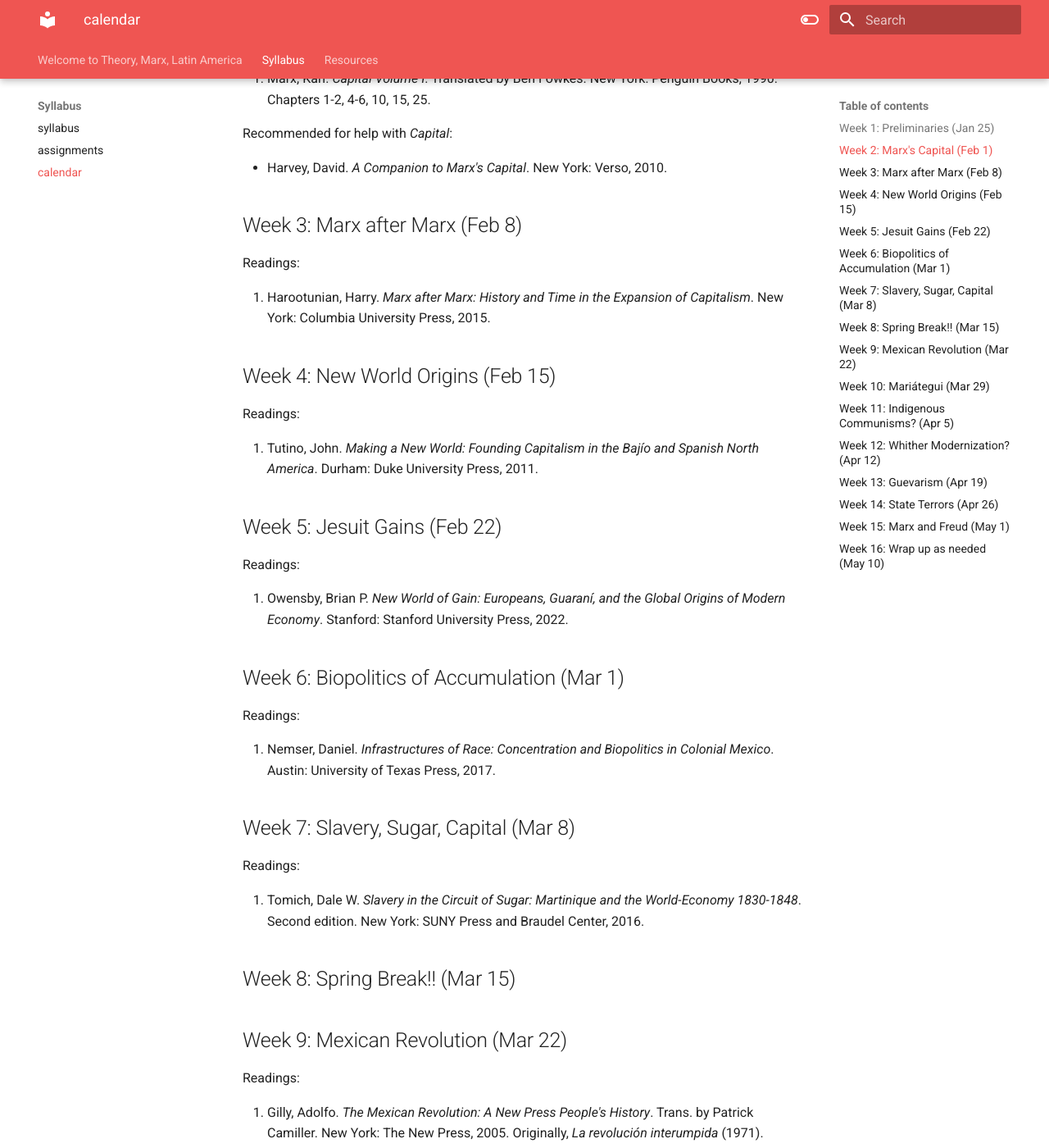
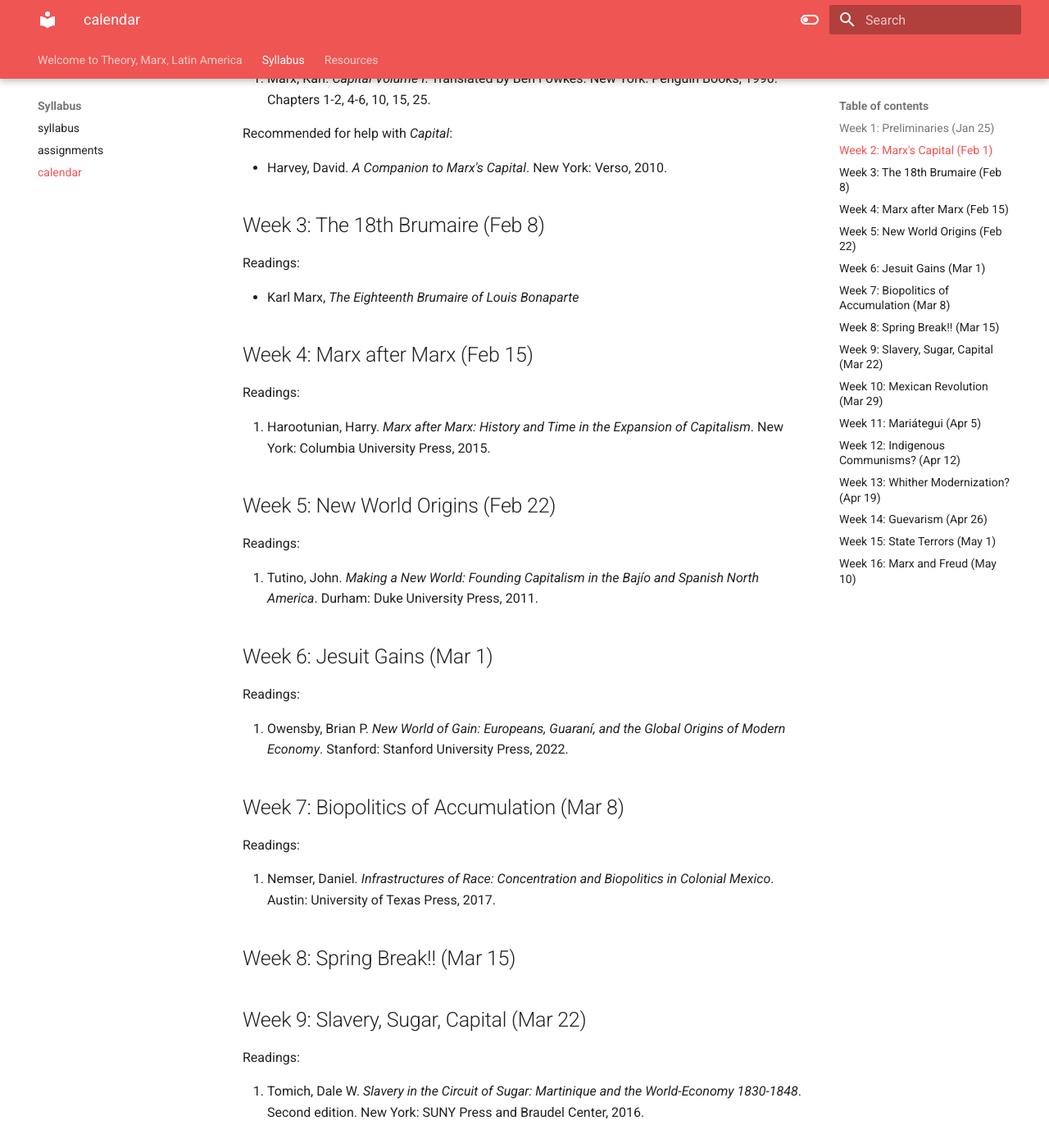
Before and after one commit to chadblack/2023_Marx, an MkDocs documentation site: the page built from docs/Syllabus/3-Calendar.md, in a window 1280 px wide and 1400 px high, scrolled down 749 px. Shown: the whole window at 82% size. Built offline with MkDocs 1.6.1 and Material for MkDocs 9.7.7, drawn with Linux system fonts in a browser that asks for light colours; some of the changed text lies outside the part shown.

Commit message:
calendar change for 18th B

```diff
--- a/docs/Syllabus/3-Calendar.md
+++ b/docs/Syllabus/3-Calendar.md
@@ -29,40 +29,48 @@ Recommended for help with *Capital*:
 
 - Harvey, David. *A Companion to Marx's Capital*. New York: Verso, 2010.
 
-## Week 3: Marx after Marx (Feb 8)
+## Week 3: The 18th Brumaire (Feb 8)
+
+Readings:
+
+- Karl Marx, *The Eighteenth Brumaire of Louis Bonaparte*
+
+
+## Week 4: Marx after Marx (Feb 15)
 
 Readings:
 
 1. Harootunian, Harry. *Marx after Marx: History and Time in the Expansion of Capitalism*. New York: Columbia University Press, 2015.
 
-## Week 4:  New World Origins (Feb 15)
+## Week 5:  New World Origins (Feb 22)
 Readings:
 
 1. Tutino, John.  *Making a New World: Founding Capitalism in the Bajío and Spanish North America*. Durham: Duke University Press, 2011.
 
-## Week 5: Jesuit Gains (Feb 22)
+## Week 6: Jesuit Gains (Mar 1)
 Readings:
 
 1. Owensby, Brian P.  *New World of Gain: Europeans, Guaraní, and the Global Origins of Modern Economy*. Stanford: Stanford University Press, 2022.
 
-## Week 6:   Biopolitics of Accumulation (Mar 1)
+## Week 7:   Biopolitics of Accumulation (Mar 8)
 Readings:
 
 1. Nemser, Daniel.  *Infrastructures of Race: Concentration and Biopolitics in Colonial Mexico*. Austin: University of Texas Press, 2017.
 
-## Week 7:  Slavery, Sugar, Capital (Mar 8)
+## Week 8: Spring Break!! (Mar 15)
+
+## Week 9:  Slavery, Sugar, Capital (Mar 22)
 Readings:
 
 1. Tomich, Dale W. *Slavery in the Circuit of Sugar: Martinique and the World-Economy 1830-1848*. Second edition. New York: SUNY Press and Braudel Center, 2016.
 
-## Week 8: Spring Break!! (Mar 15)
 
-## Week 9:   Mexican Revolution (Mar 22)
+## Week 10:   Mexican Revolution (Mar 29)
 Readings:
 
 1. Gilly, Adolfo. *The Mexican Revolution: A New Press People's History*. Trans. by Patrick Camiller. New York: The New Press, 2005. Originally, *La revolución interumpida* (1971).
 
-## Week 10:   Mariátegui (Mar 29)
+## Week 11:   Mariátegui (Apr 5)
 Readings:
 
 1. Vanden, Harry E. and Marc Becker, eds. and trans. *José Carlos Mariátegui: An Anthology*. New York: Monthly Review Press, 2011.
@@ -92,17 +100,13 @@ Readings:
 5. "Socialism and man in Cuba" (1965)
 6. Chase, Michelle. "The Trials: Violence and Justice in the Aftermath of the Cuban Revolution," pp. 163-198 in Gil Joseph and Greg Grandin, ed. *A Century of Revolution: Insurgent and Counterinsurgent Violence during Latin America's Long Cold War*. Durham: Duke University Press, 2010.
 
-## Week 14:   State Terrors (Apr 26)
+## Week 15:   State Terrors (May 1)
 Readings:
 
 1. Joseph and Grandin, eds. *A Century of Revolution*. Part Three: The Weight of the Night.
 2. Weld, Kirsten. *Paper Cadavers: The Archives of Dictatorship in Guatemala*. Durham: Duke University Press, 2014.
 
-## Week 15:   Marx and Freud (May 1)
+## Week 16:   Marx and Freud (May 10)
 Readings:
 
 1. Bosteels, Burno. *Marx and Freud in Latin America: Politics, Psychoanalysis, and Religion in Times of Terror*. New York: Verso Press, 2012.
-
-## Week 16: Wrap up as needed (May 10)
-Readings:
-	1. T.B.D.
```
Also changed, not shown: other parts of docs/Syllabus/3-Calendar.md (+3 -3 lines).
